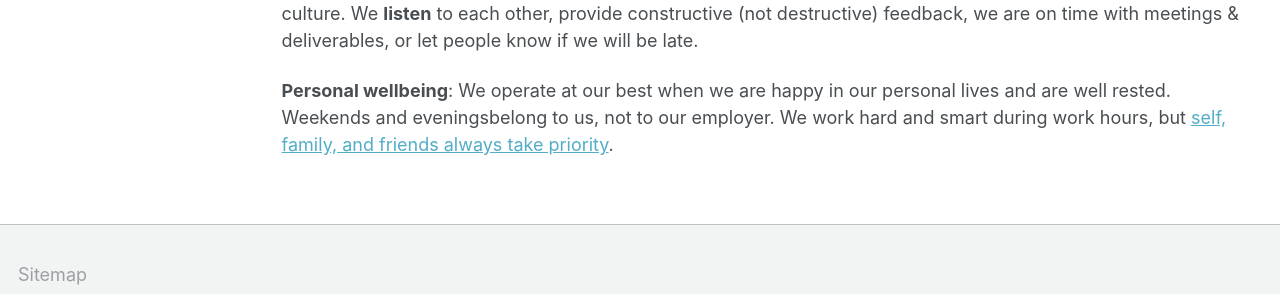
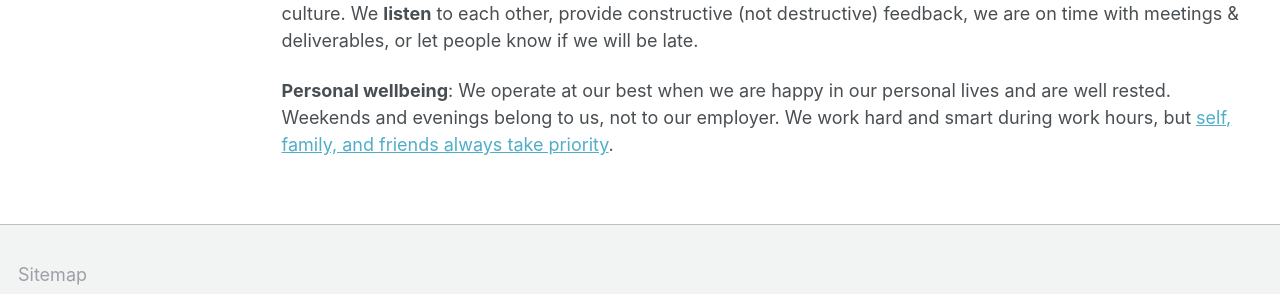
Before and after one commit to uqtmiller/uqtmiller.github.io, a Jekyll site: the page built from _pages/mission_and_values.md, in a window 1280 px wide and 1123 px high. Shown: the part 744-1038 px from the top of the window. Built offline with Jekyll 4.4.1, drawn with Linux system fonts in a browser that asks for light colours; some web fonts are replaced.

Commit message:
Update mission_and_values.md

```diff
--- a/_pages/mission_and_values.md
+++ b/_pages/mission_and_values.md
@@ -22,4 +22,4 @@ These are the values that hold in our lab and with our collaborators.
 
 **Respect**: We respect each other, what every individual brings to a collaboration, their time, their ideas, and their culture. We **listen** to each other, provide constructive (not destructive) feedback, we are on time with meetings & deliverables, or let people know if we will be late.
 
-**Personal wellbeing**: We operate at our best when we are happy in our personal lives and are well rested. Weekends and eveningsbelong to us, not to our employer. We work hard and smart during work hours, but [self, family, and friends always take priority](/wl_balance/).
+**Personal wellbeing**: We operate at our best when we are happy in our personal lives and are well rested. Weekends and evenings belong to us, not to our employer. We work hard and smart during work hours, but [self, family, and friends always take priority](/wl_balance/).
```
